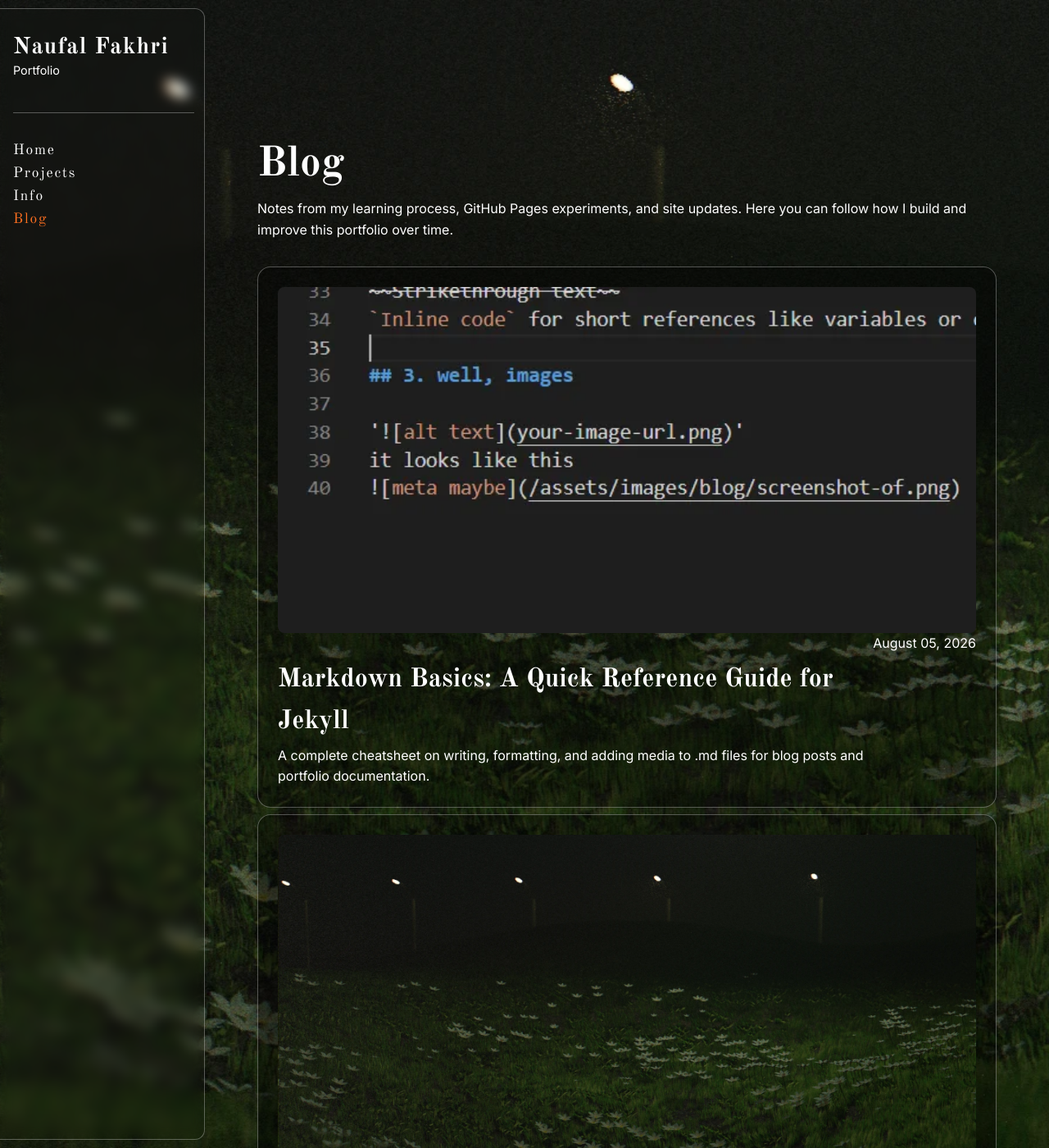
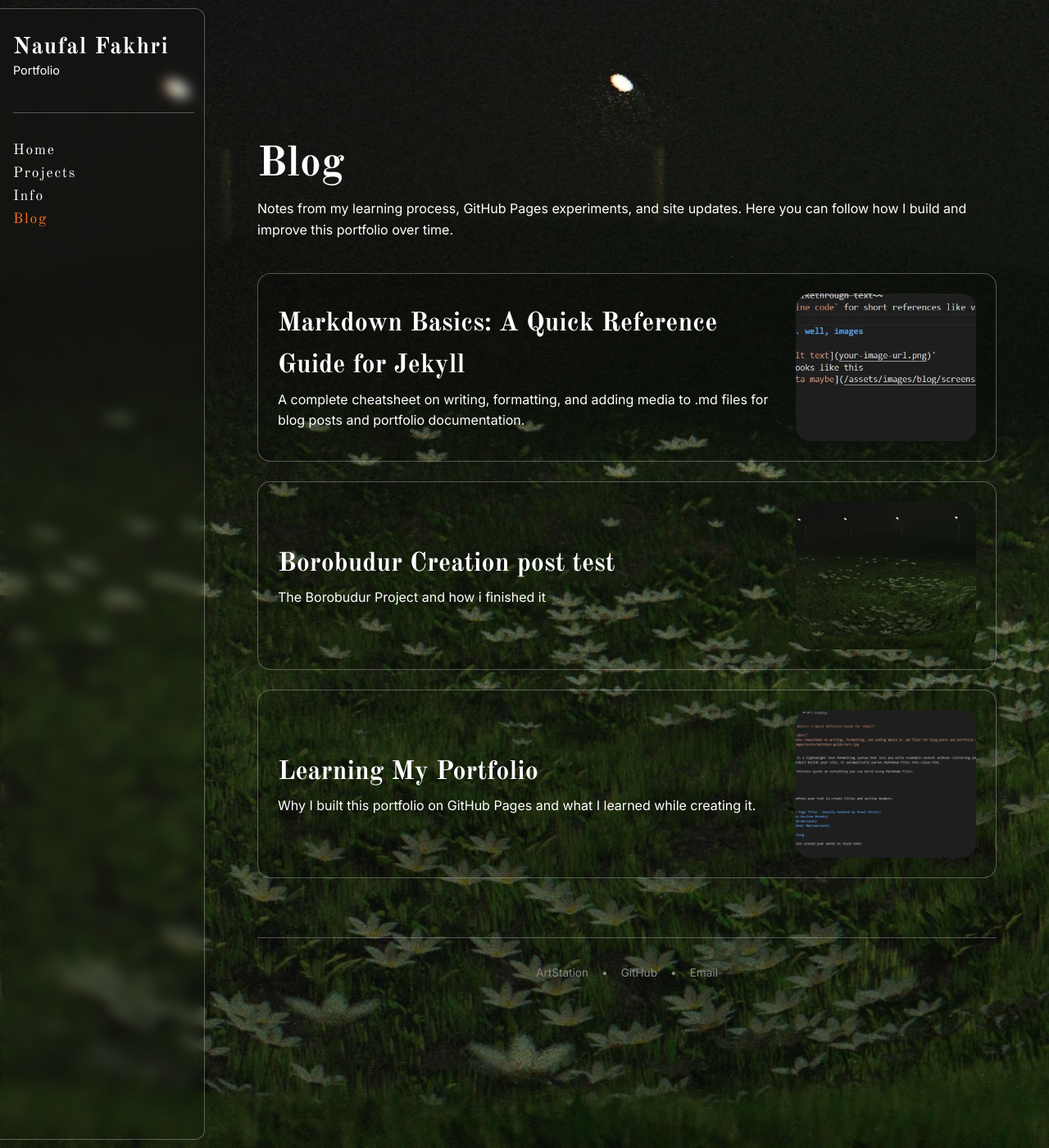
Before and after one commit to remtromol/remtromol.github.io, a Jekyll site: the page built from blog.md, in a window 1280 px wide and 1400 px high. Shown: the whole window at 82% size. Built offline with Jekyll 4.4.1, drawn with Linux system fonts in a browser that asks for light colours; some of the changed text lies outside the part shown.

Commit message:
adding blog post

```diff
--- a/_layouts/blog.html
+++ b/_layouts/blog.html
@@ -38,21 +38,20 @@ layout: default
           {% assign post_thumbnail = '/image/7jx3IBQ.webp' %}
         {% endif %}
 
-        <article class="post-item">
-          <a href="{{ post.url | relative_url }}" class="post-card-link">
+
+          <a href="{{ post.url | relative_url }}" class="post-item">
+            <div class="post-content-wrapper">
+                            <div class="post-header">
+                <h2 class="post-title">{{ post.title }}</h2>
+              </div>
+              <p class="post-excerpt">{{ post.excerpt | strip_html | truncatewords: 30 }}</p>
+            </div>
             <div class="post-thumbnail-wrapper">
               <img src="{{ post_thumbnail | relative_url }}" alt="{{ post.title }}" class="post-thumbnail" loading="lazy">
             </div>
 
-            <div class="post-content-wrapper">
-              <div class="post-header">
-                <h2 class="post-title">{{ post.title }}</h2>
-                <div class="post-meta">{{ post.date | date: "%B %d, %Y" }}</div>
-              </div>
-              <p class="post-excerpt">{{ post.excerpt | strip_html | truncatewords: 30 }}</p>
-            </div>
           </a>
-        </article>
+
 
       {% endfor %}
     {% else %}
--- a/css/style.css
+++ b/css/style.css
@@ -296,65 +296,29 @@ a:focus {
   align-items: stretch;
   gap: 1.5rem;
   padding: 1.5rem;
-  background-color: rgba(0, 0, 0, 0.35);
   border: 1px solid var(--border-color);
   border-radius: 16px;
+  background: #00000026;
   backdrop-filter: blur(8px);
 }
-.post-thumbnail-link {
-  width: 100%;
-  height: 180px;
-  flex-shrink: 0;
-  border-radius: 10px;
+
+a.post-item {
+  text-decoration: none;
+  background: #00000026;
+  backdrop-filter: blur(8px);
+}
+
+.post-thumbnail-wrapper {
   overflow: hidden;
+  border-radius: 18px;
 }
 
 .post-thumbnail {
   width: 100%;
   height: 100%;
   object-fit: cover;
-  transition: transform 0.3s ease;
-}
-
-.post-item:hover .post-thumbnail {
-  transform: scale(1.04);
-}
-
-.post-content-wrapper {
-  flex: 1;
-}
-
-.post-card-link {
-  display: flex; /* Adjust to flex or block depending on your design layout */
-  flex-direction: column;
-  text-decoration: none;
-  color: inherit;
-  width: 100%;
-  height: 100%;
-}
-
-.post-card-link:hover {
-  text-decoration: none;
-  color: inherit;
-}
-
-/* Image wrapper and zoom effect */
-.post-thumbnail-wrapper {
-  overflow: hidden;
-  position: relative;
-  border-radius: 8px; /* Optional: matches card border radius */
-}
-
-.post-thumbnail {
-  width: 100%;
-  height: auto;
+  object-position: center;
   display: block;
-  transition: transform 0.3s ease-in-out;
-}
-
-/* Thumbnail zoom effect on card hover */
-.post-card-link:hover .post-thumbnail {
-  transform: scale(1.05);
 }
 
 /* ---------- BUTTONS ---------- */
@@ -587,7 +551,6 @@ a:focus {
   font-family: var(--font-heading);
   font-size: 2rem;
   font-weight: 700;
-  padding-top: 2rem;
 }
 
 .post-title a {
@@ -1100,11 +1063,14 @@ img {
   .post-item {
     flex-direction: row;
     align-items: center;
+    max-height: clamp(500px, 50vh, 100%);
+    margin:0.5rem 0 0.5rem 0;
+    justify-content: space-between;
   }
 
-  .post-thumbnail-link {
-    width: 180px;
-    height: 120px;
-  }
-
+  .post-thumbnail-wrapper {
+    width: 220px;
+    height: 180px;
+    flex-shrink: 0;
 }
+}
```
Also changed, not shown: _blog/markdown-guide.md (+77 -7 lines), 3 other files.
